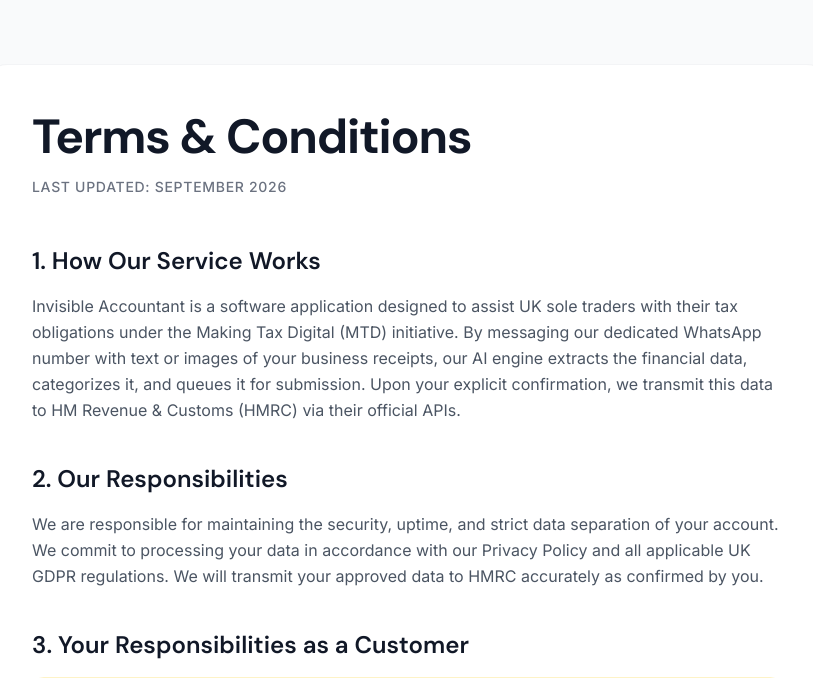
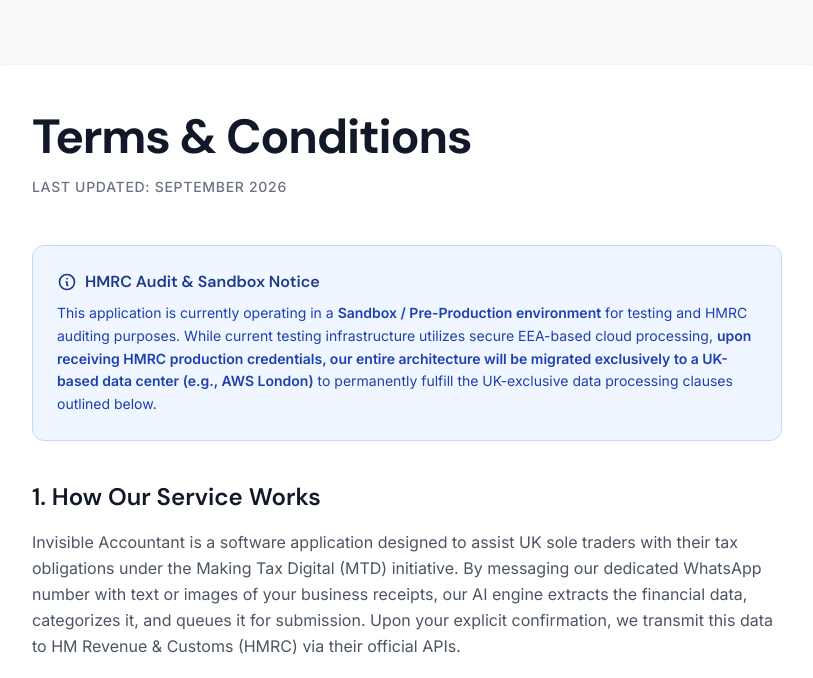
Before and after one commit to anaswahab231997/invisible-accountant, a Python web app: template templates/terms.html in a window 1280 px wide. Shown: the part 81-759 px from the top of the page, without its empty margins (233-1046 px from the left). Run offline with Jinja, Linux system fonts and the light colour scheme; the template is opened without the code that fills it, so the values that code supplies are empty; some libraries are stand-ins or nearby versions.

Commit message:
feat: add HMRC sandbox infrastructure notice to legal pages for auditor transparency

```diff
--- a/templates/terms.html
+++ b/templates/terms.html
@@ -37,6 +37,18 @@
         <div class="bg-white rounded-3xl shadow-sm border border-gray-100 p-8 md:p-12">
             <h1 class="font-heading text-4xl md:text-5xl font-bold text-gray-900 tracking-tight mb-4">Terms & Conditions</h1>
             <p class="text-gray-500 text-sm font-medium uppercase tracking-wider mb-12">Last updated: September 2026</p>
+
+            <!-- HMRC AUDIT NOTICE -->
+            <div class="bg-blue-50 border border-blue-200 rounded-xl p-6 mb-10">
+                <h2 class="font-heading text-blue-900 font-semibold mb-2 flex items-center gap-2">
+                    <svg class="w-5 h-5" fill="none" stroke="currentColor" viewBox="0 0 24 24"><path stroke-linecap="round" stroke-linejoin="round" stroke-width="2" d="M13 16h-1v-4h-1m1-4h.01M21 12a9 9 0 11-18 0 9 9 0 0118 0z"></path></svg>
+                    HMRC Audit & Sandbox Notice
+                </h2>
+                <p class="text-blue-800 text-sm leading-relaxed">
+                    This application is currently operating in a <strong>Sandbox / Pre-Production environment</strong> for testing and HMRC auditing purposes. While current testing infrastructure utilizes secure EEA-based cloud processing, <strong>upon receiving HMRC production credentials, our entire architecture will be migrated exclusively to a UK-based data center (e.g., AWS London)</strong> to permanently fulfill the UK-exclusive data processing clauses outlined below.
+                </p>
+            </div>
+
 
             <div class="space-y-10">
                 <section>
```
Also changed, not shown: templates/privacy.html (+12 -0 lines).
